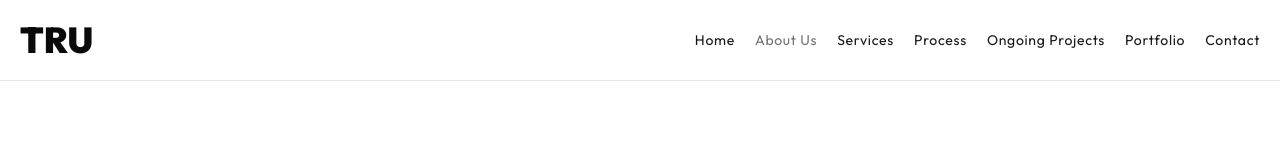
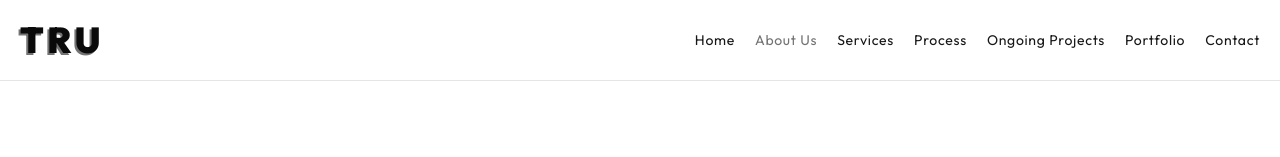
Before and after one commit to Ray541/tru-interior, a React (Vite) app: page /about-us in a window 1280 px wide. Shown: the top 157 px of the page. Built offline with nearby package versions, Linux system fonts and the light colour scheme.

Commit message:
feat: add css util classes

```diff
--- a/src/index.css
+++ b/src/index.css
@@ -214,3 +214,28 @@ html.lenis body {
     @apply bg-background text-foreground;
   }
 }
+
+@layer utilities {
+  .logo {
+    @apply relative tracking-widest uppercase z-10;
+
+    &::after {
+      content: "TRU";
+      @apply absolute -z-1 w-full -left-0.5 -bottom-0.5 text-muted-foreground;
+    }
+  }
+
+  .heading-decorated {
+    @apply relative;
+
+    &::after {
+      content: "";
+      @apply absolute left-0 -bottom-1 bg-foreground;
+    }
+
+    &::before {
+      content: "";
+      @apply absolute left-0 -bottom-1 bg-foreground;
+    }
+  }
+}
```
